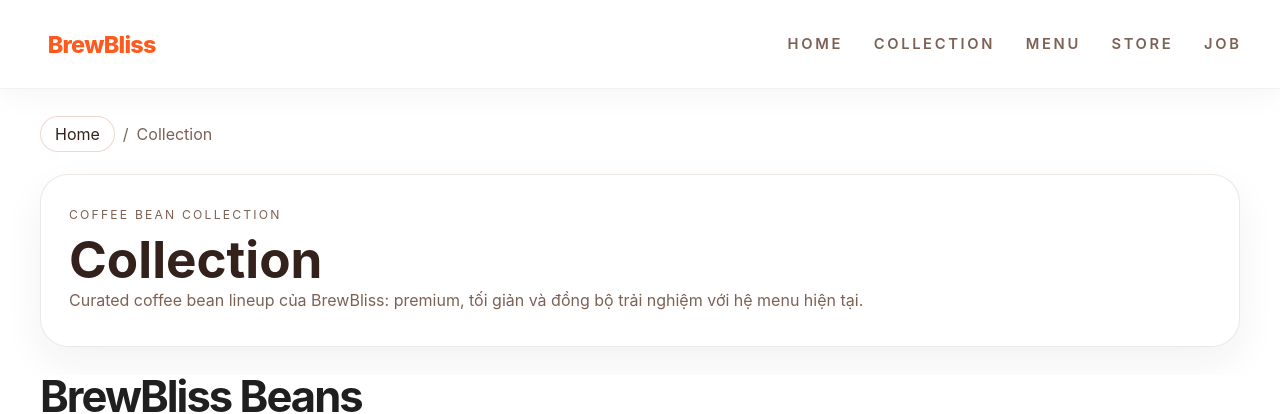
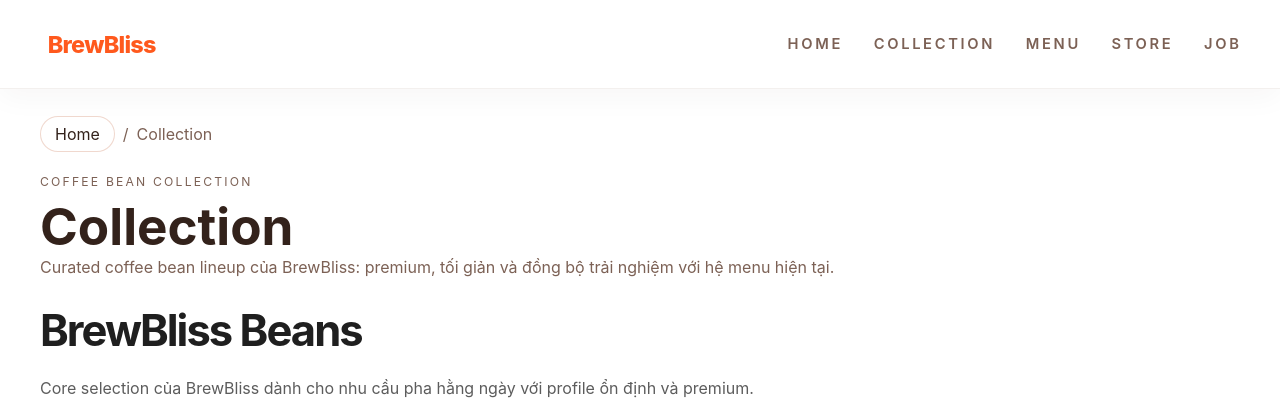
Before and after one commit to tsbdysv1/brewbliss.sg, a React (Vite) app: page /collection in a window 1280 px wide. Shown: the top 414 px of the page. Built offline with nearby package versions, Linux system fonts and the light colour scheme.

Commit message:
Remove collection hero boxed container styling

```diff
--- a/src/App.css
+++ b/src/App.css
@@ -1244,6 +1244,11 @@
 
 .bean-collection-hero-section {
   margin-top: 4px;
+  border: 0;
+  box-shadow: none;
+  border-radius: 0;
+  background: transparent;
+  padding: 0;
 }
 
 .bean-collection-section {
```
